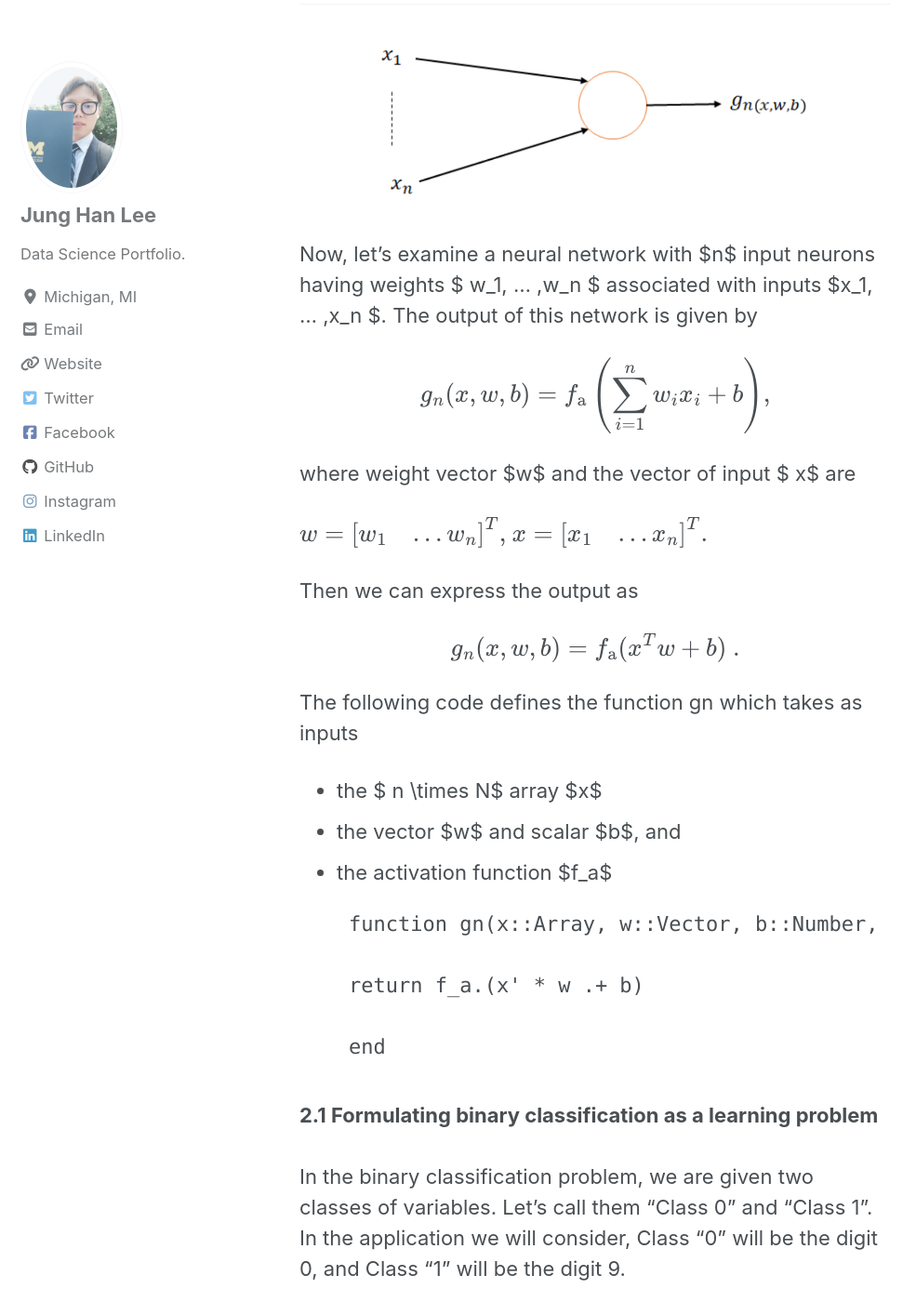
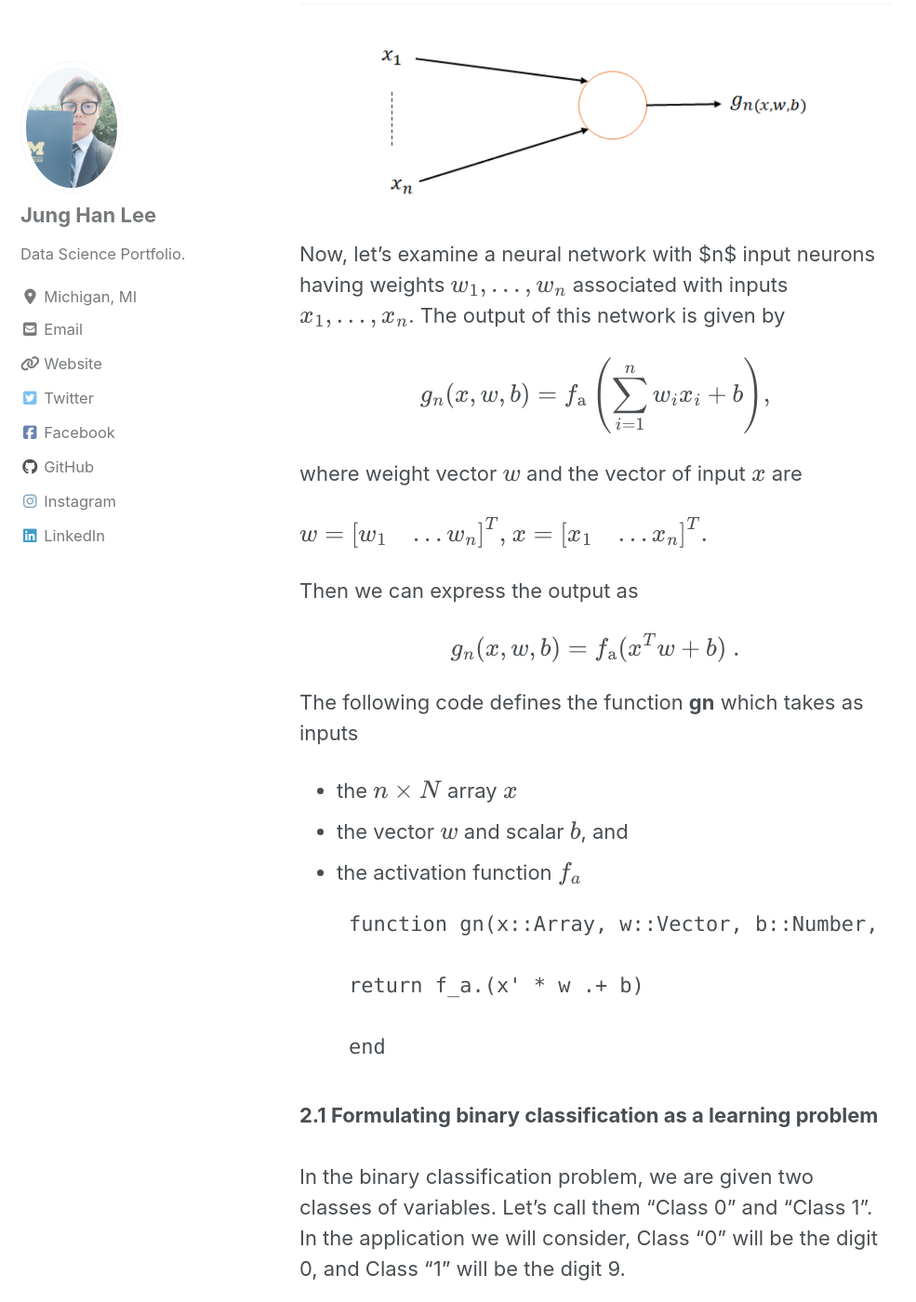
Before and after one commit to jung-han-lee/jung-han-lee.github.io, a Jekyll site: the page built from _posts/2020-01-14-neural1.md, in a window 1280 px wide and 1400 px high, scrolled down 3780 px. Shown: the whole window at 93% size, without its empty margins (0-985 px from the left). Built offline with Jekyll 4.4.1, drawn with Linux system fonts in a browser that asks for light colours; cached includes are drawn as plain includes; nearby versions of some CDN libraries; formulas are drawn with MathJax 3; some of the changed text lies outside the part shown.

Commit message:
new github

````diff
--- a/_posts/2020-01-14-neural1.md
+++ b/_posts/2020-01-14-neural1.md
@@ -14,7 +14,7 @@ mathjax: "true"
 
 A neural network is a network of neurons connected together.
 
-Each neuron in a neural network has associated with it a scalar-valued _activation function_ $$ f_a(\cdot) $$, along with a weight $$ w $$ and a bias $ b $.
+Each neuron in a neural network has associated with it a scalar-valued _activation function_ $$ f_a(\cdot) $$, along with a weight $$ w $$ and a bias $$ b $$.
 
 <img src="{{ site.url }}{{ site.baseurl }}/images/ml1/single.png" alt="">
 
@@ -67,7 +67,7 @@ $$\partial_z \tanh(z) = 1-\tanh^2(z)$$
 
 We would now like to mathematically represent the output of a single neuron to a stream of inputs.
 
-If $ X $ is an $ 1 \times n $ array with
+If $$ X $$ is an $$ 1 \times n $$ array with
 
 $$ X = \begin{bmatrix} X[1] & X[2] & \cdots &  X[n] \end{bmatrix}, $$
 
@@ -75,13 +75,13 @@ then
 
 $$ f.(X) = \begin{bmatrix} f(X[1]) & f(X[2]) & \cdots &  f(X[n]) \end{bmatrix}. $$
 
-We define $ f_1(x,w,b) $ using . operator in Julia.
+We define $$ f_1(x,w,b) $$ using . operator in Julia.
 
 ```Julia
     f₁(x, w, b, f_a) = f_a.(w * x .+ b)
 ```
 
-We can check how does the output of a single neuron changes as we alter the weight $ w $ and the bias $ b $, and how does this depend on the activation function used from the code below.
+We can check how does the output of a single neuron changes as we alter the weight $$ w $$ and the bias $$ b $$, and how does this depend on the activation function used from the code below.
 
 ```Julia
     x = collect(range(-10; stop=10, length=101))
@@ -108,13 +108,13 @@ We can check how does the output of a single neuron changes as we alter the weig
 
 <img src="{{ site.url }}{{ site.baseurl }}/images/ml1/mul_input.png" alt="">
 
-Now, let's examine a neural network with $n$ input neurons having weights $ w_1, ... ,w_n $ associated with inputs $x_1, ... ,x_n $. The output of this network is given by
+Now, let's examine a neural network with $n$ input neurons having weights $$ w_1, ... ,w_n $$ associated with inputs $$x_1, ... ,x_n $$. The output of this network is given by
 
 $$\begin{equation}
 g_n(x,w,b) = f_{\rm a}\left(\sum_{i=1}^{n} w_i x_i +b\right),
 \end{equation}$$
 
-where weight vector $w$ and the vector of input $ x$ are
+where weight vector $$w$$ and the vector of input $$ x $$ are
 
 $$w = \begin{bmatrix} w_1 & \ldots w_n \end{bmatrix}^T,$$
 $$x = \begin{bmatrix} x_1 & \ldots x_n \end{bmatrix}^T.$$
@@ -125,10 +125,10 @@ $$\begin{equation}
 g_n(x,w,b) = f_{\rm a}( x^T w + b)~.
 \end{equation}$$
 
-The following code defines the function gn which takes as inputs
-- the $ n \times N$ array $x$
-- the vector $w$ and scalar $b$, and
-- the activation function $f_a$
+The following code defines the function **gn** which takes as inputs
+- the $$ n \times N$$ array $$x$$
+- the vector $$w$$ and scalar $$b$$, and
+- the activation function $$f_a$$
 
 
 ```Julia
````
